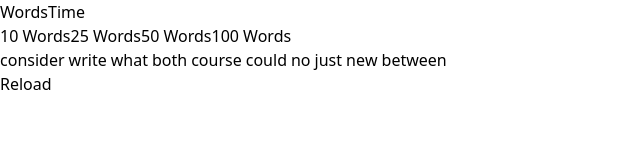
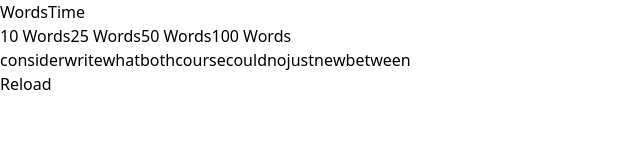
Before and after one commit to KGandhi90/Type-Arena, a React (Vite) app: page / in a window 1280 px wide. Shown: the top 160 px of the page, without its empty margins (0-640 px from the left). Built offline with nearby package versions, Linux system fonts and the light colour scheme.

Commit message:
Repeated words bug fixed

```diff
--- a/src/assets/components/NoOfWords.jsx
+++ b/src/assets/components/NoOfWords.jsx
@@ -15,6 +15,7 @@ const NoOfWords = ({ activeComponent }) => {
         setUserInput("");
         setReload(prev => prev + 1);
         setFinalTime(null);
+        setStartTime(null);
         setIncorrectLetters([]);
     }
 
--- a/src/assets/components/Timer.jsx
+++ b/src/assets/components/Timer.jsx
@@ -62,7 +62,7 @@ const Timer = ({ activeComponent }) => {
     // Resets everything when reloading
     const reloadButton = () => {
         setUserInput("");
-        // setTimer(15);
+        setTimer(15);
         setReload((prev) => prev + 1);
         setIsTestComplete(false);
         clearInterval(intervalRef.current); // Clear timer when reloading
@@ -122,9 +122,9 @@ const Timer = ({ activeComponent }) => {
             ) : (
                 // Display results when the test is complete
                 <div className="mt-4 p-2">
-                    <p><b>{rawWPM}</b> RAW WPM</p>
-                    <p><b>{netWPM}</b> NET WPM</p>
-                    <p><b>{accuracy}%</b> Accuracy</p>
+                    <p><b>{rawWPM}</b> RAW</p>
+                    <p><b>{netWPM}</b> WPM</p>
+                    <p><b>{accuracy}%</b> ACC</p>
                     <p><b>{totalCharacters}</b> Characters Typed</p>
                 </div>
             )}
--- a/src/assets/components/TypingTest.jsx
+++ b/src/assets/components/TypingTest.jsx
@@ -24,7 +24,6 @@ const TypingTest = ({ words, userInput, setUserInput, onTypingStart, onTypingEnd
             if (userInput.length + 1 === words.length) {
                 onTypingEnd();
             }
-
         };
 
         window.addEventListener("keydown", handleKeyPress);
@@ -36,30 +35,47 @@ const TypingTest = ({ words, userInput, setUserInput, onTypingStart, onTypingEnd
         setIncorrectLetters([]);
     }, [setUserInput, words]);
 
-    return (
-        <div>
-            <div className="w-full h-[9rem] overflow-hidden bg-red-400">
-                <div style={{ whiteSpace: "pre-wrap", wordBreak: "break-word" }}>
-                    {words.split(" ").map((word, wordIndex) => (
-                        <span key={wordIndex} style={{ display: "inline-block", marginRight: "4px" }}>
-                            {word.split("").map((char, charIndex) => {
-                                const index = words.slice(0, words.indexOf(word)).length + charIndex;
-                                const isTyped = index < userInput.length;
-                                const isCorrect = userInput[index] === char;
-                                const isIncorrect = incorrectLetters.includes(index);
+    // Split the text into words for display, but track global position
+    const renderWords = () => {
+        const wordsArray = words.split(" ");
+        let currentPosition = 0;
+
+        return wordsArray.map((word, wordIndex) => {
+            // Create spans for each character in the word
+            const wordSpans = word.split("").map((char, charIndex) => {
+                const globalIndex = currentPosition + charIndex;
+                const isTyped = globalIndex < userInput.length;
+                const isCorrect = userInput[globalIndex] === char;
+                const isIncorrect = incorrectLetters.includes(globalIndex);
 
                 return (
                     <span
                         key={charIndex}
                         className={isTyped ? (isCorrect ? "text-white" : "text-red-500") : "text-black"}
-                                        style={{ display: "inline-block", whiteSpace: "pre" }}
+                        style={{ display: "inline-block" }}
                     >
                         {char}
                     </span>
                 );
-                            })}
+            });
+
+            // Update currentPosition to include this word and the space after it
+            currentPosition += word.length + 1; // +1 for the space
+
+            // Return the word as a span that won't break
+            return (
+                <span key={wordIndex} className="inline-block mr-1 mb-1">
+                    {wordSpans}
                 </span>
-                    ))}
+            );
+        });
+    };
+
+    return (
+        <div>
+            <div className="w-full h-[9rem] overflow-hidden bg-red-400">
+                <div className="p-2" style={{ wordBreak: "normal", wordWrap: "break-word" }}>
+                    {renderWords()}
                 </div>
             </div>
         </div>
```
Lines whose indentation alone changed are shown as unchanged.
